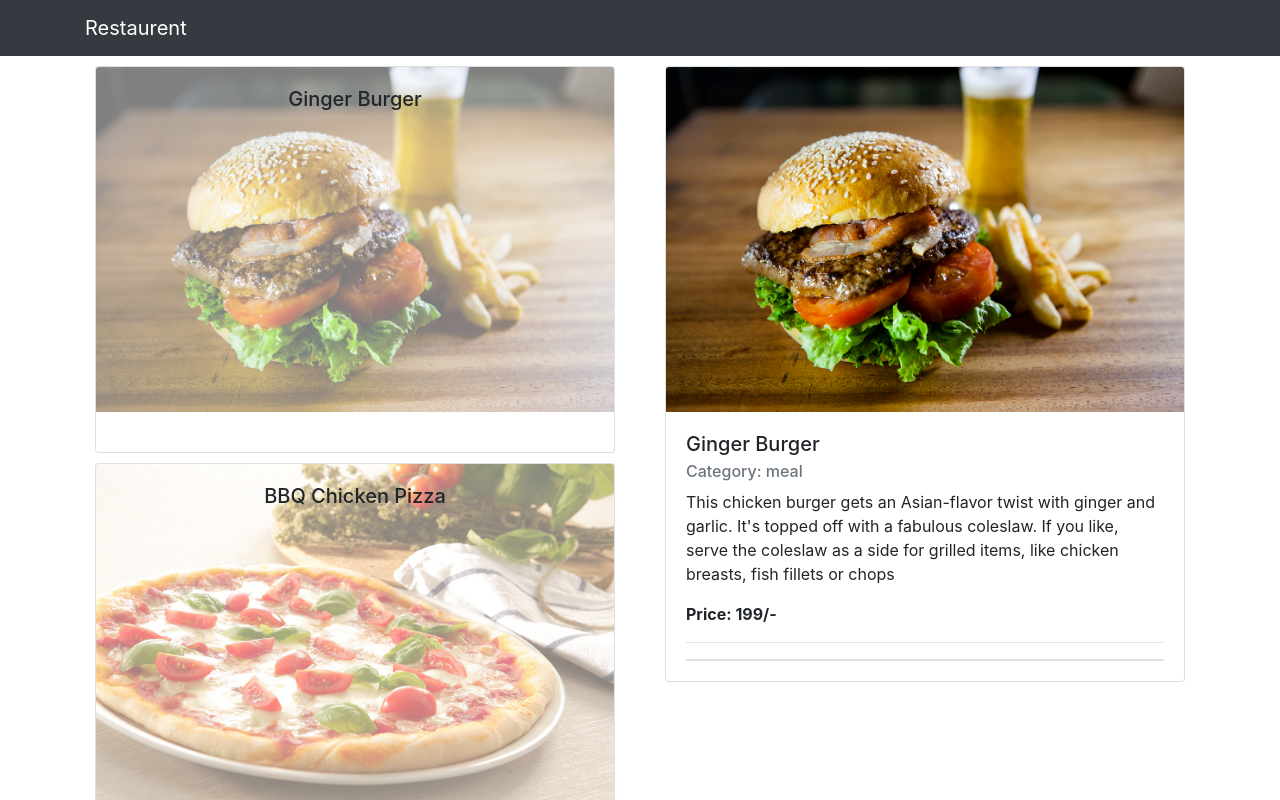
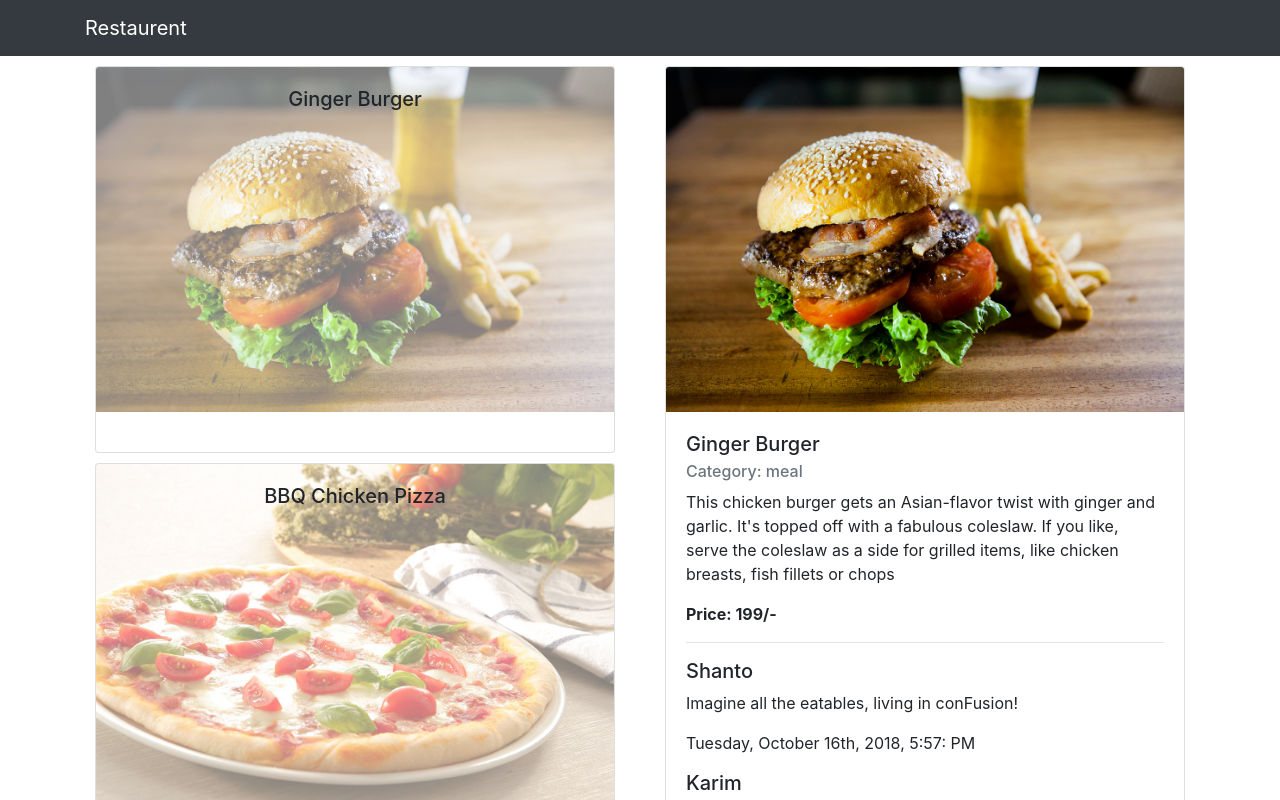
Before and after one commit to DevKamrul/restaurant-using-react, a React (Create React App) app: page / in a window 1280 px wide. Both pictures are taken after a click on the element "Ginger Burger". Shown: the top 800 px of the page. Built offline with nearby package versions, Linux system fonts and the light colour scheme.

Commit message:
comment added in per dish

```diff
--- a/src/components/body/DishDetail.js
+++ b/src/components/body/DishDetail.js
@@ -3,6 +3,8 @@ import {
     Card, CardImg, CardText, CardBody,
     CardTitle, CardSubtitle
 } from 'reactstrap';
+
+import LoadComments from "./LoadComments";
 
 
 const DishDetail = (props) => {
@@ -19,9 +21,7 @@ const DishDetail = (props) => {
                         <p><b>Price: {props.dish.price}/-</b></p>
                     </CardText>
                     <hr />
-                    <Card>
-
-                    </Card>
+                    <LoadComments dish={props.dish.comments} />
                 </CardBody>
             </Card>
         </div>
--- /dev/null
+++ b/src/components/body/LoadComments.js
@@ -0,0 +1,18 @@
+import React from 'react';
+import dateFormat from 'dateformat';
+
+const LoadComments = props => {
+    return (
+        props.dish.map(comment => {
+            return (
+                <div key={comment.id}>
+                    <h5>{comment.author}</h5>
+                    <p>{comment.comment}</p>
+                    <p>{dateFormat(comment.date, "dddd, mmmm dS, yyyy, h:MM: TT")}</p>
+                </div>
+            );
+        })
+    );
+}
+
+export default LoadComments;
```
Also changed, not shown: 1 other file (tests, documents, lock files or other folders).
